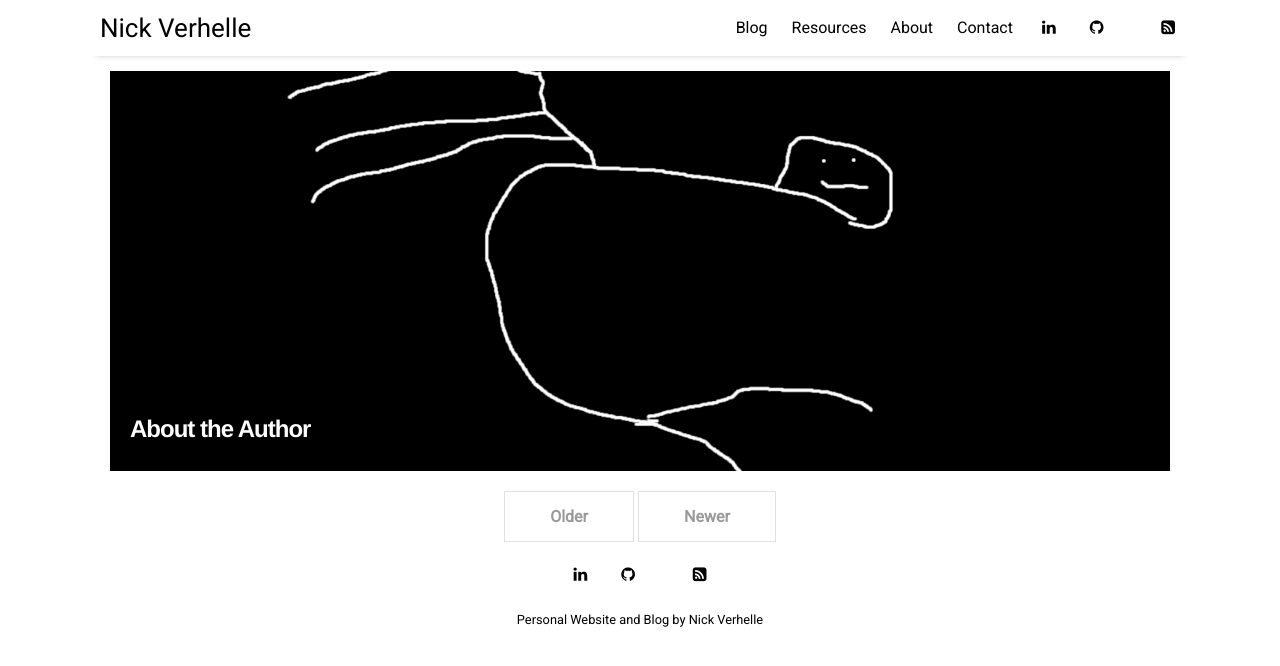
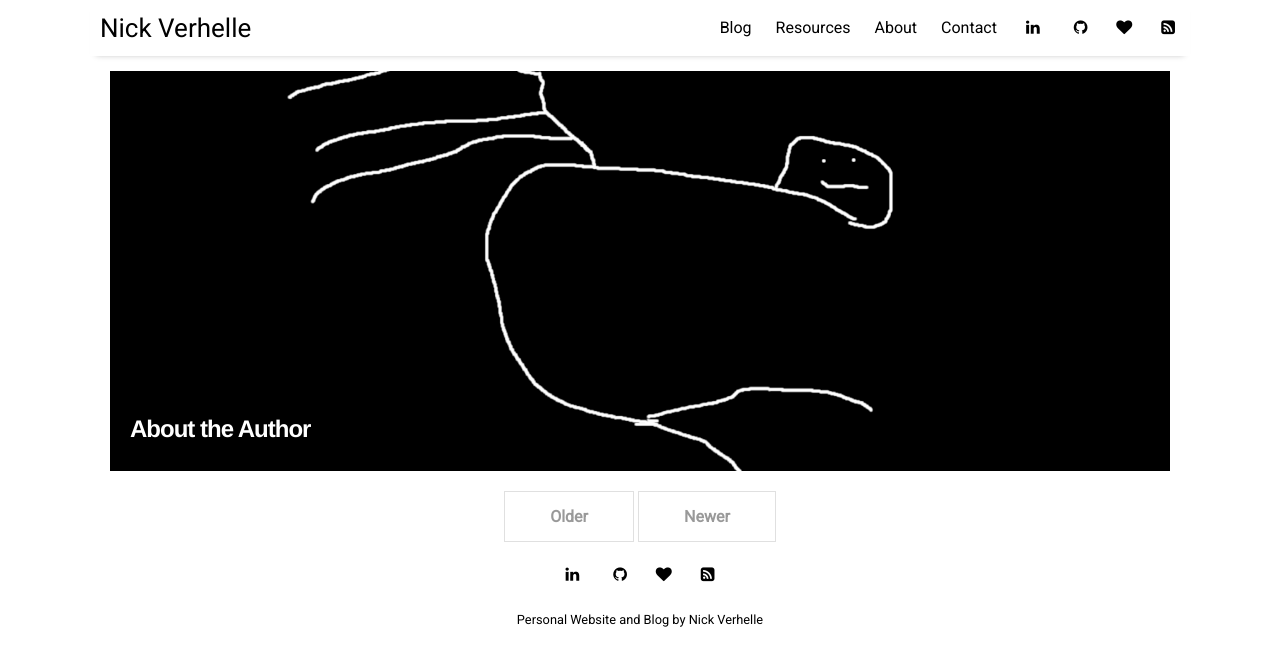
Before and after one commit to BulldawgHacks/bulldawghacks.github.io, a Jekyll site: the page built from index.html, in a window 1280 px wide. Shown: the top 666 px of the page. Built offline with Jekyll 4.4.1, drawn with Linux system fonts in a browser that asks for light colours; nearby versions of some CDN libraries; the list of posts is cut into pages by our own code.

Commit message:
updates
updates

```diff
--- a/_data/settings.yml
+++ b/_data/settings.yml
@@ -16,7 +16,7 @@ menu:
 social:
 - {icon: 'linkedin', link:    'https://www.linkedin.com/in/nick-verhelle/'}
 - {icon: 'github', link:   'https://github.com/BulldawgHacks'}
-- {icon: 'h', link:   'https://hackerone.com/bulldawg?type=user'}
+- {icon: 'heart', link:   'https://hackerone.com/bulldawg?type=user'}
 - {icon: 'rss-square', link: 'rss-feed.xml'}
 
 # Customize site text
```
Also changed, not shown: pages/blog.md (+1 -1 lines), pages/resources.md (+2 -0 lines).
